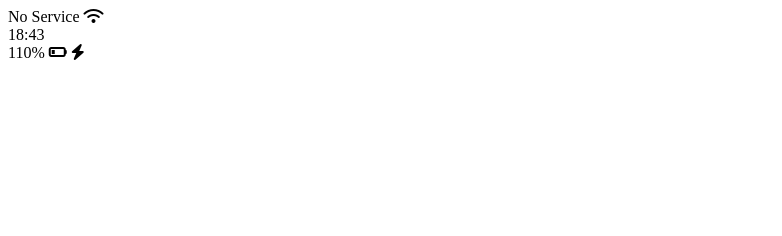
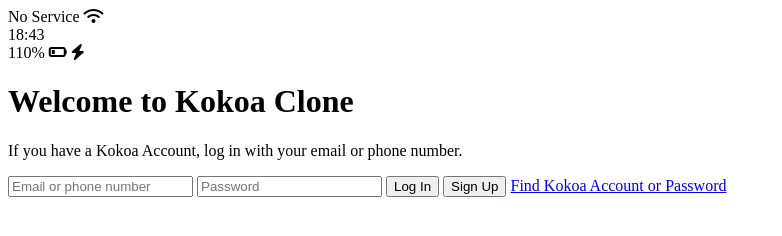
Before and after one commit to vnack1/kokoa-clone-2024, a plain HTML site: page index.html in a window 1280 px wide. Shown: the whole page, without its empty margins (0-782 px from the left). Drawn offline with Linux system fonts and the light colour scheme.

Commit message:
Update index.html

```diff
--- a/index.html
+++ b/index.html
@@ -3,7 +3,7 @@
   <head>
     <meta charset="UTF-8" />
     <meta name="viewport" content="width=device-width, initial-scale=1.0" />
-    <title>Welcome to Kokoa Talk</title>
+    <title>Welcome to Kokoa Clone</title>
   </head>
   <body>
     <div class="status-bar">
@@ -20,6 +20,22 @@
         <i class="fa-solid fa-bolt"></i>
       </div>
     </div>
+
+    <header class="welcome-header">
+      <h1 class="welcome-header__title">Welcome to Kokoa Clone</h1>
+      <p class="welcome-header__text">
+        If you have a Kokoa Account, log in with your email or phone number.
+      </p>
+    </header>
+
+    <form id="login-form">
+      <input type="text" placeholder="Email or phone number" />
+      <input type="password" placeholder="Password" />
+      <input type="submit" value="Log In" />
+      <input type="submit" value="Sign Up" />
+      <a href="#">Find Kokoa Account or Password</a>
+    </form>
+
     <script
       src="https://kit.fontawesome.com/5a114a7624.js"
       crossorigin="anonymous"
```
